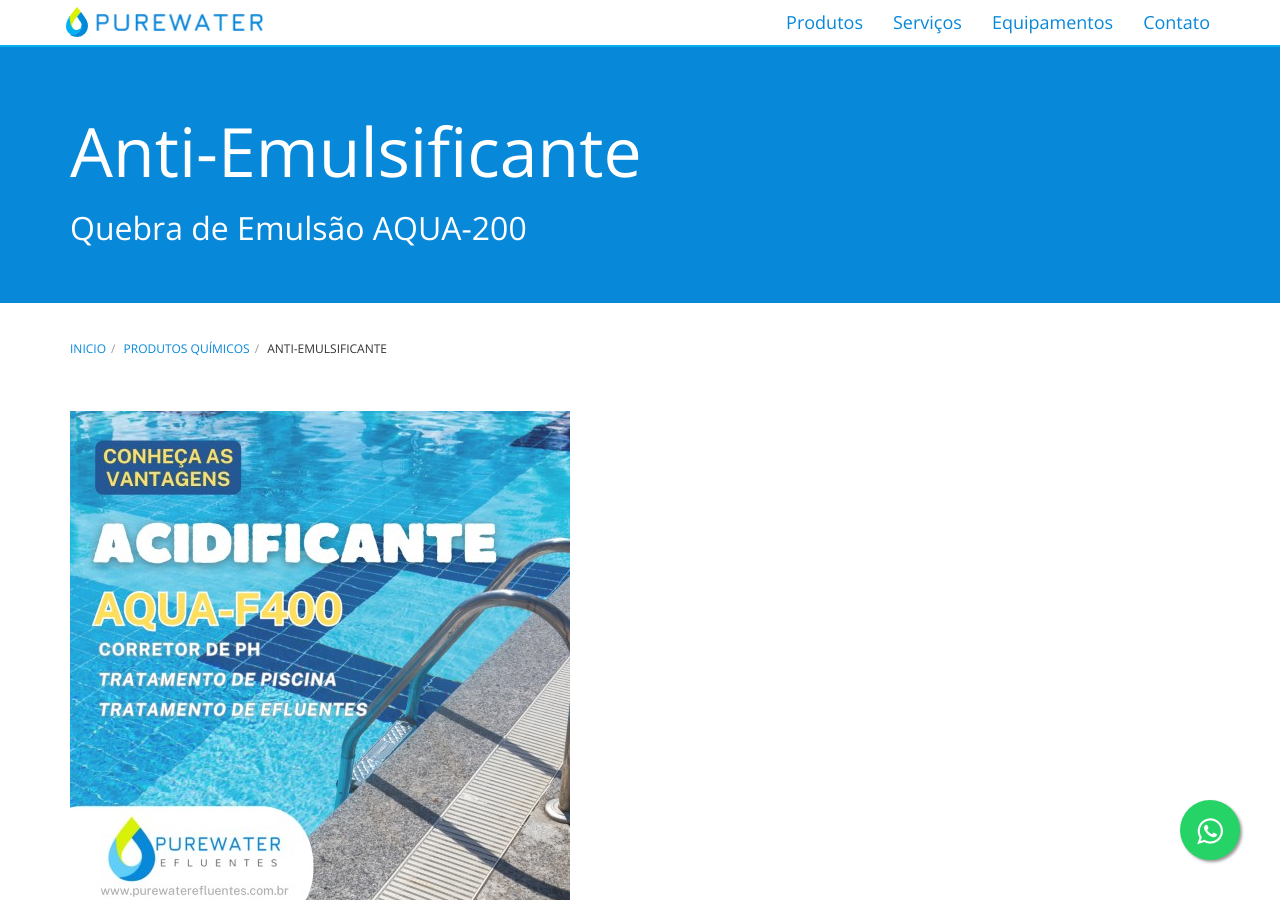
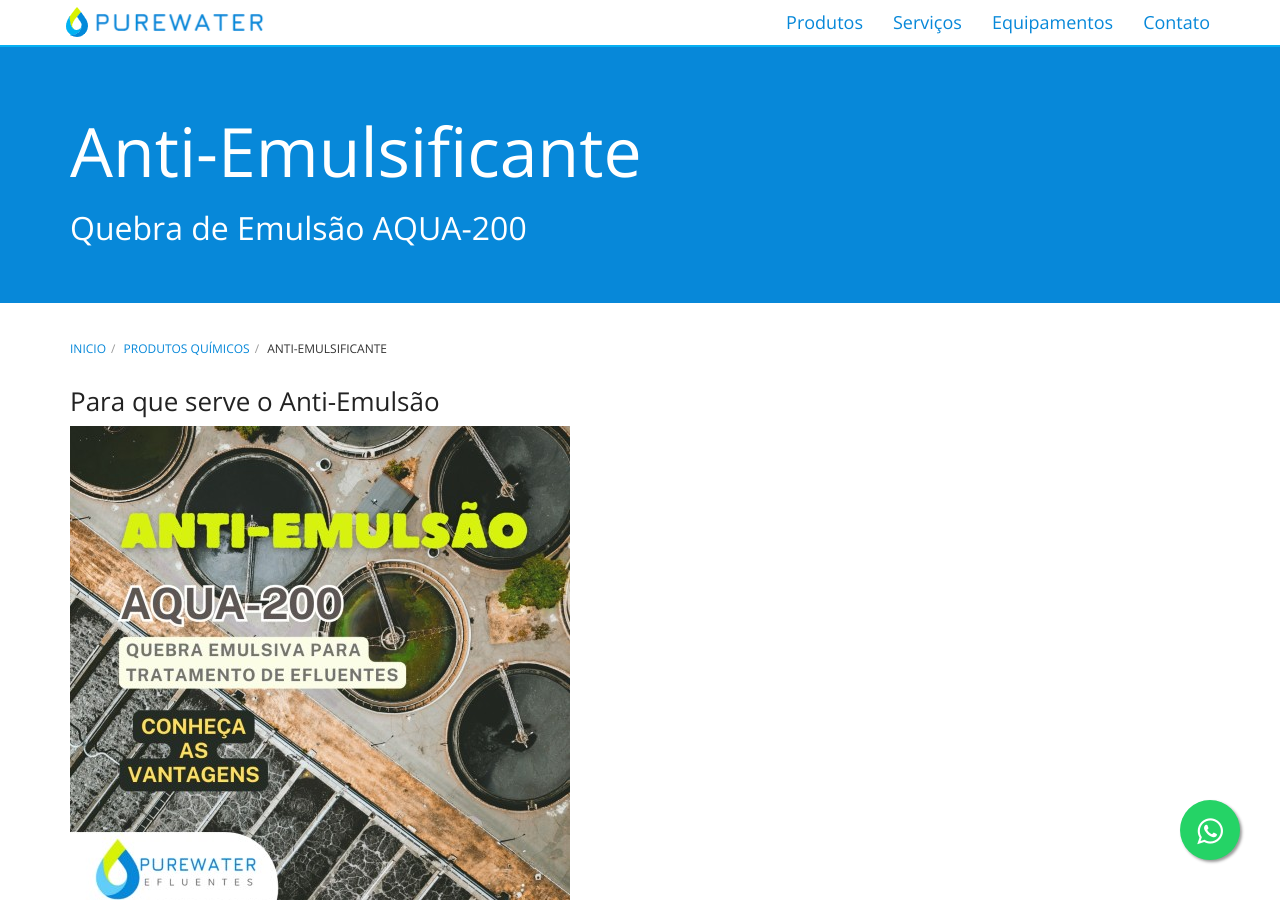
Before and after one commit to purewaterefluentes/purewaterefluentes.github.io, a Jekyll site: the page built from produtos/anti-emulsificante-efluentes.md, in a window 1280 px wide and 900 px high. Built offline with Jekyll 4.4.1, drawn with Linux system fonts in a browser that asks for light colours; nearby versions of some CDN libraries; library files that are not in the unit come from our copies.

Commit message:
Update anti-emulsificante-efluentes.md

```diff
--- a/produtos/anti-emulsificante-efluentes.md
+++ b/produtos/anti-emulsificante-efluentes.md
@@ -5,9 +5,8 @@
 keywords: anti-emulsificante, quebra, rompedor, emulsão,tratamento, efluentes
 description: Anti-Emulsificante, tendo a função de quebra emulsiva de óleos e graxas que se apresentam no tratamento de água ou efluentes industriais.
 ---
-<br />
-<img class="img-responsive pull-Right" style="max-width: 65;" src="../../website/images/Acidificante_ph_piscina.jpg" alt="Acidificante_para_correção_PH_agua_piscina">
 ### Para que serve o Anti-Emulsão
+<img class="img-responsive pull-Right" style="max-width: 45;" src="../../website/images/Anti-emulsificante_oleo_tratamento_efluentes.jpg" alt="Anti-emulsificante_para_tratamento_de_efluentes">
 
 Produto especifico para a redução de compostos orgânicos graxos no efluente, tendo a função de quebra  emulsiva de óleos e graxas que se apresentam no tratamento de água ou efluentes industriais.
 
@@ -16,7 +15,6 @@
 ### Aplicação do Anti-Emulsificante
 Quebra de emulsificação sobrenadante em tratamento de água e tratamento de efluentes industrial.
 
-<img class="img-responsive pull-Right" style="max-width: 65;" src="../../website/images/Anti-emulsificante_oleo_tratamento_efluentes.jpg" alt="Anti-emulsificante_para_tratamento_de_efluentes">
 ### Características do Anti-Emulsão para Efluentes
 
 - Anti-Emulsão com alto poder de quebra emulsiva
```
